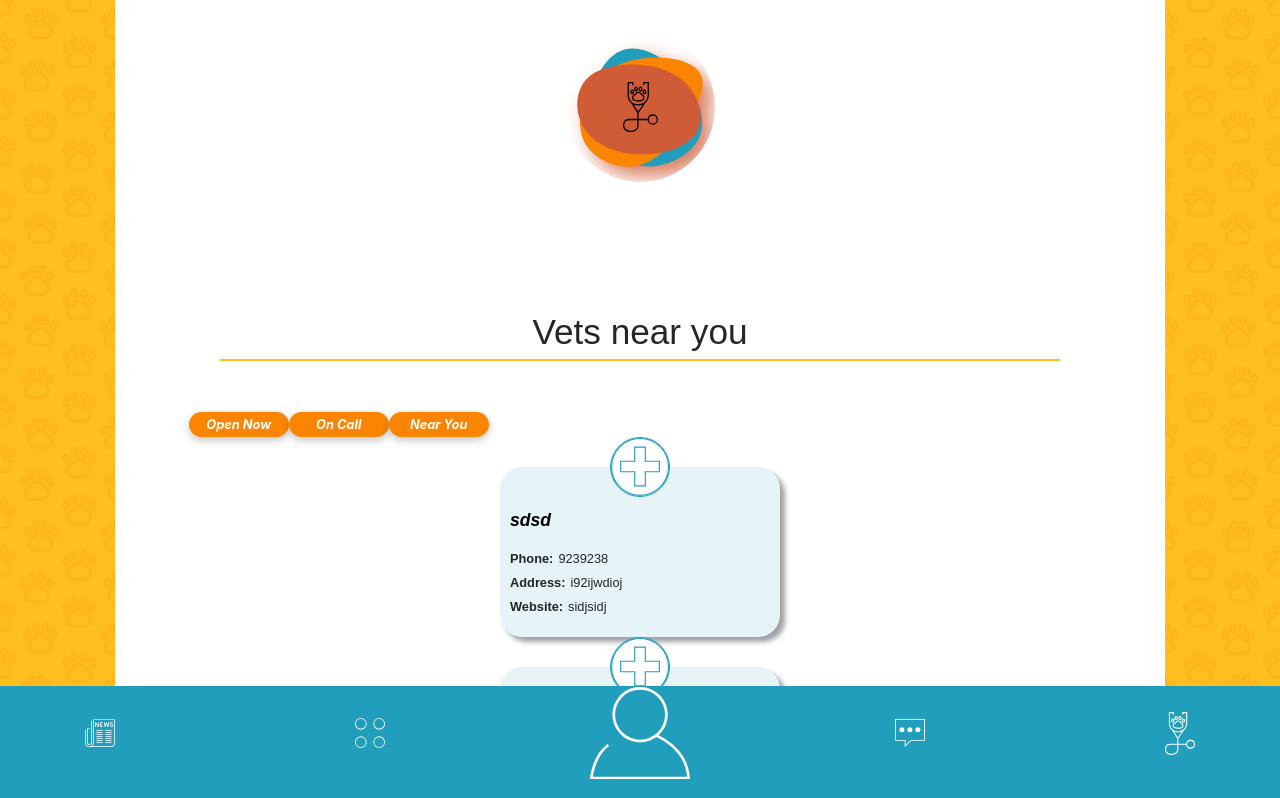
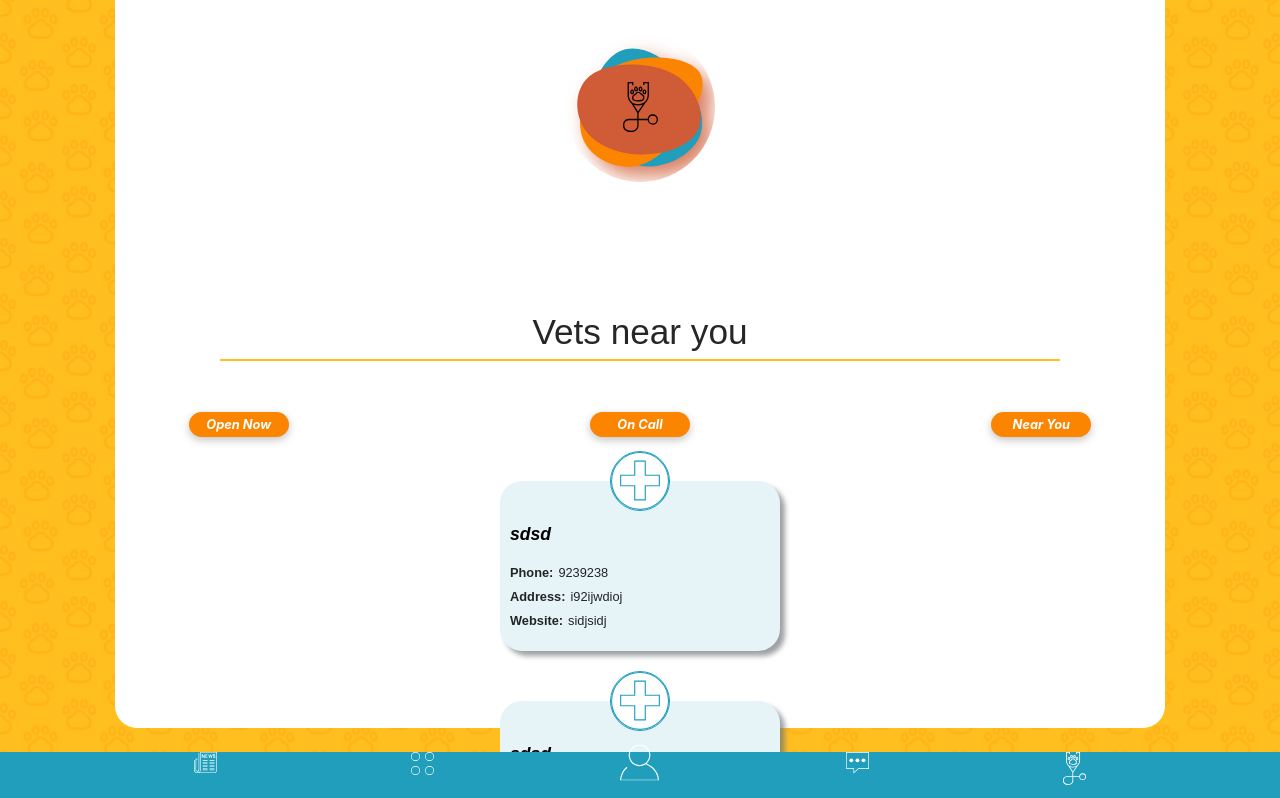
Before and after one commit to ozzyee/pawcket, a Next.js app: page /vets in a window 1280 px wide. Shown: the top 798 px of the page. Built offline with nearby package versions, Linux system fonts and the light colour scheme.

Commit message:
Navbar size is good. Buttons are in the correct place :

```diff
--- a/src/components/navbar/_partials/navbar-icon/navbaricon.style.ts
+++ b/src/components/navbar/_partials/navbar-icon/navbaricon.style.ts
@@ -4,26 +4,18 @@ import styled from "styled-components";
 export const ListItem = styled.li`
    fill: white;
    list-style-type: none;
-   width: 100px;
-   height : 100px;
-   display : flex;
-   align-items : center;
-   justify-content : center;
+   width: 23px;
+   height : 23px;
+   z-index: 9999;
    :active {
       transform: scale(0.95);
    }
    .position{
       position: relative;
    }
-
-   .scale{
-      transform: scale(.3);
-      width : 100%;
-      height : 100%;
+   .user-icon{
+      transform: scale(1.7);
 
    }
 
-   .user-icon{
-      width : 100%;
-      height : 100%;
-   }`
+`
--- a/src/components/navbar/navbar.component.tsx
+++ b/src/components/navbar/navbar.component.tsx
@@ -17,7 +17,7 @@ const icons = [
    },
    {
       name: "User",
-      direct: "./profile",
+      direct: "./create-user",
       picture: "icons/user-icon.svg",
    },
    {
@@ -36,12 +36,13 @@ export function Navbar({ className }: TNavbarProps) {
    return (
       <S.NavbarDiv className={className} backgroundColor={"219ebc"}>
          <S.List className="list" listStyleType="none">
-            {icons.map((icon) => {
+            {icons.map((icon, index) => {
                return (
                      <NavbarIcon
                         direct={icon.direct}
                         name={icon.name}
                         picture={icon.picture}
+                        key={index}
                      >
                      </NavbarIcon>
                );
--- a/src/components/navbar/navbar.style.ts
+++ b/src/components/navbar/navbar.style.ts
@@ -4,18 +4,17 @@ import { listStylesPros } from "./navbar.definition";
 
 export const NavbarDiv = styled.div<navbarStylesPros>`
    background-color: #219ebc;
-   padding-left: 50px;
-   padding-right: 50px;
    position: fixed;
    z-index : 9999;
    width: 100vw;
    bottom: 0;
+   height: 6vh;
    `;
 
 export const List = styled.ul<listStylesPros>`
    list-style-type: none;
    display: flex;
-   justify-content: space-between;
+   justify-content: space-evenly;
    align-items: center;
    padding : 0;
 `;
--- a/src/components/vets-info/vets-info.style.ts
+++ b/src/components/vets-info/vets-info.style.ts
@@ -14,6 +14,7 @@ export const VetsInfoDiv = styled.div`
    padding-top: 40px;
    padding-bottom: 20px;
    box-shadow: 5px 5px 5px rgba(14, 23, 27, .4);
+   margin-bottom: 20px;
 `;
 
 export const VetsLogoHolder = styled.div`
--- a/src/layouts/main-layout/main-layout.style.ts
+++ b/src/layouts/main-layout/main-layout.style.ts
@@ -156,7 +156,6 @@ export const Card = styled.div`
    height: 100vh;
    z-index: 100;
    top: 0;
-
    border-top-left-radius: 22px;
    border-top-right-radius: 22px;
 
@@ -254,5 +253,12 @@ export const VetList = styled.ol`
       list-style-type: none;
       align-items : center;
       justify-content : center;
+      padding : 0px;
+   `
+
+export const VetButtons = styled.ol`
+      display : flex;
       padding : 0;
-   `
+      list-style-type: none;
+      justify-content: space-between;
+      `
--- a/src/pages/vets.tsx
+++ b/src/pages/vets.tsx
@@ -6,7 +6,7 @@ import { Buttons } from "../components/buttons/buttons.component";
 import {Navbar} from "../components/navbar/navbar.component"
 import {VetsInfo} from "../components/vets-info/vets-info.component"
 import {useState} from "react";
-import {VetList} from "../layouts/main-layout/main-layout.style";
+import {VetList, VetButtons} from "../layouts/main-layout/main-layout.style";
 
 const Vet: NextPage = () => {
    const initialState = [{name : "sdsd", phoneNumber : "9239238", vetAddress : "i92ijwdioj", vetWebsite  : "sidjsidj"}, {name : "sdsd", phoneNumber : "9239238", vetAddress : "i92ijwdioj", vetWebsite  : "sidjsidj"}, {name : "sdsd", phoneNumber : "9239238", vetAddress : "i92ijwdioj", vetWebsite  : "sidjsidj"}, {name : "sdsd", phoneNumber : "9239238", vetAddress : "i92ijwdioj", vetWebsite  : "sidjsidj"}, {name : "sdsd", phoneNumber : "9239238", vetAddress : "i92ijwdioj", vetWebsite  : "sidjsidj"}, {name : "sdsd", phoneNumber : "9239238", vetAddress : "i92ijwdioj", vetWebsite  : "sidjsidj"},{name : "sdsd", phoneNumber : "9239238", vetAddress : "i92ijwdioj", vetWebsite  : "sidjsidj"}]
@@ -14,18 +14,21 @@ const Vet: NextPage = () => {
    return (
       <>
          <MainLayout bottomTitle="Vets near you" topChildren={<S.FrameVets />}>
-            <Buttons vetsNavBtn={true} dark={true}>
+            <VetButtons>
+
+            <li><Buttons vetsNavBtn={true} dark={true}>
                Open Now
-            </Buttons>
-            <Buttons vetsNavBtn={true} dark={true}>
+            </Buttons></li>
+            <li><Buttons vetsNavBtn={true} dark={true}>
                On Call
-            </Buttons>
-            <Buttons vetsNavBtn={true} dark={true}>
+            </Buttons></li>
+            <li><Buttons vetsNavBtn={true} dark={true}>
                Near You
-            </Buttons>
+            </Buttons></li>
+            </VetButtons>
             <VetList>
             {vets.map((vet, index)=>{
-          return <li><VetsInfo vetName={vet.name} vetPhoneNumber={vet.phoneNumber} vetAddress={vet.vetAddress} vetWebsite={vet.vetWebsite}/></li>
+          return <li><VetsInfo vetName={vet.name} vetPhoneNumber={vet.phoneNumber} vetAddress={vet.vetAddress} vetWebsite={vet.vetWebsite} key={index}/></li>
             })}
             </VetList>
          </MainLayout>
--- a/src/styles/global.style.ts
+++ b/src/styles/global.style.ts
@@ -6,8 +6,6 @@ export const GlobalStyle = createGlobalStyle`
     body {
     padding: 0 ;
     margin: 0 ;
-    font-family: -apple-system, BlinkMacSystemFont, Segoe UI, Roboto, Oxygen,
-        Ubuntu, Cantarell, Fira Sans, Droid Sans, Helvetica Neue, sans-serif;
     }
 
     a {
```
